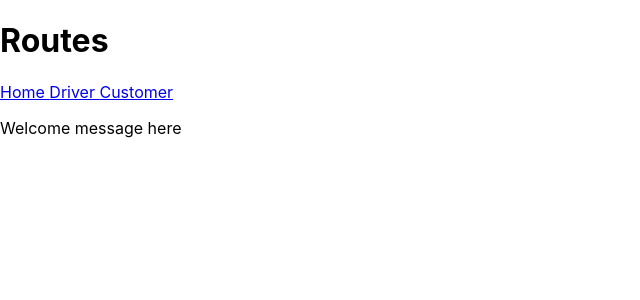
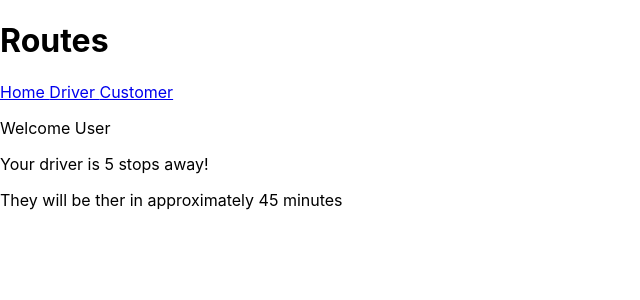
Before and after one commit to reneeswick/routes, a React (Create React App) app: page /customer in a window 1280 px wide. Shown: the top 300 px of the page, without its empty margins (0-640 px from the left). Built offline with nearby package versions, Linux system fonts and the light colour scheme.

Commit message:
Create basic structure of the customer dashboard

```diff
--- a/src/Components/CustomerDashboard/CustomerDashboard.js
+++ b/src/Components/CustomerDashboard/CustomerDashboard.js
@@ -1,11 +1,13 @@
 import React from 'react';
 import Welcome from '../Welcome/Welcome';
+import DynamicTracking from '../DynamicTracking/DynamicTracking';
 
 const CustomerDashboard = () => {
 
   return (
     <div>
       <Welcome />
+      <DynamicTracking />
     </div>
   )
 }
--- /dev/null
+++ b/src/Components/DynamicTracking/DynamicTracking.js
@@ -0,0 +1,13 @@
+import React from 'react';
+
+const DynamicTracking = () => {
+
+  return (
+    <div>
+      <p>Your driver is 5 stops away!</p>
+      <p>They will be ther in approximately 45 minutes</p>
+    </div>
+  )
+}
+
+export default DynamicTracking;
--- a/src/Components/Welcome/Welcome.js
+++ b/src/Components/Welcome/Welcome.js
@@ -3,7 +3,7 @@ import React from 'react';
 const Welcome = () => {
 
   return (
-    <p>Welcome message here</p>
+    <p>Welcome User</p>
   )
 }
 
```
